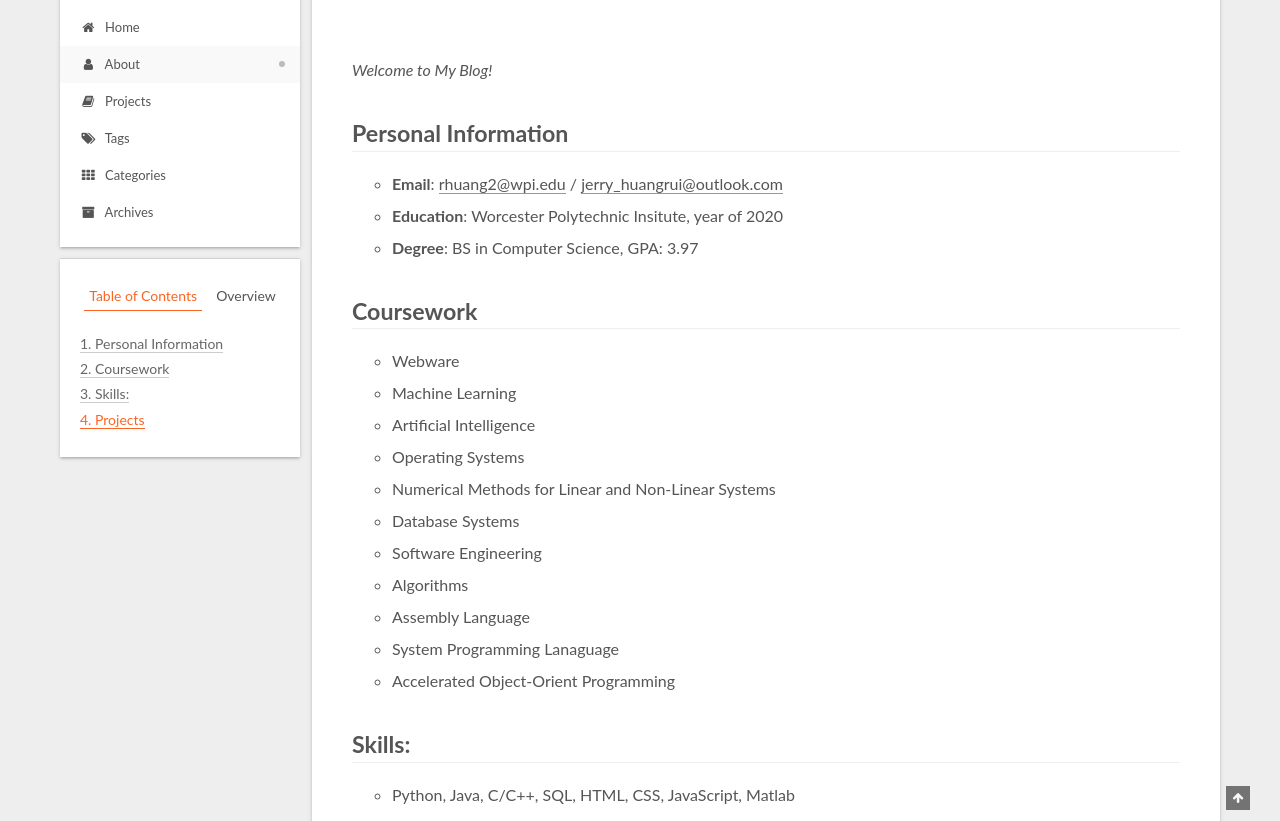
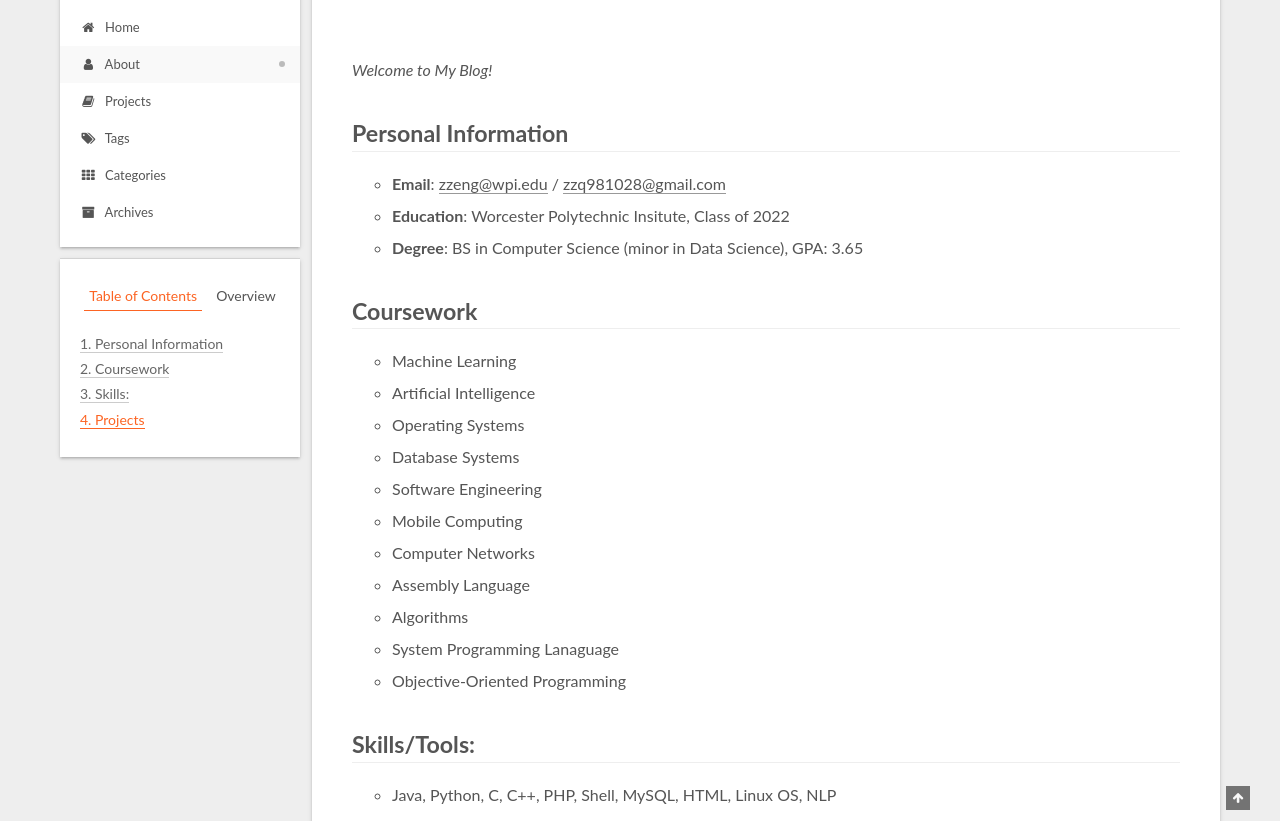
Before and after one commit to zzq980398374/zzq980398374.github.io, a plain HTML site: page about/index.html in a window 1280 px wide. Shown: the part 90-911 px from the top of the page. Drawn offline with Linux system fonts and the light colour scheme.

Commit message:
about me

```diff
--- a/about/index.html
+++ b/about/index.html
@@ -410,25 +410,26 @@
 
           <p><em>Welcome to My Blog!</em></p>
 <h2 id="Personal-Information"><a href="#Personal-Information" class="headerlink" title="Personal Information"></a>Personal Information</h2><ul>
-<li><strong>Email</strong>: <a href="mailto:rhuang2@wpi.edu" target="_blank" rel="noopener">rhuang2@wpi.edu</a> / <a href="mailto:jerry_huangrui@outlook.com" target="_blank" rel="noopener">jerry_huangrui@outlook.com</a></li>
-<li><strong>Education</strong>: Worcester Polytechnic Insitute, year of 2020</li>
-<li><strong>Degree</strong>: BS in Computer Science, GPA: 3.97</li>
+<li><strong>Email</strong>: <a href="mailto:zzeng@wpi.edu" target="_blank" rel="noopener">zzeng@wpi.edu</a> / <a href="mailto:zzq981028@gmail.com" target="_blank" rel="noopener">zzq981028@gmail.com</a></li>
+<li><strong>Education</strong>: Worcester Polytechnic Insitute, Class of 2022</li>
+<li><strong>Degree</strong>: BS in Computer Science (minor in Data Science), GPA: 3.65</li>
 </ul>
 <h2 id="Coursework"><a href="#Coursework" class="headerlink" title="Coursework"></a>Coursework</h2><ul>
-<li>Webware</li>
 <li>Machine Learning</li>
 <li>Artificial Intelligence</li>
 <li>Operating Systems</li>
-<li>Numerical Methods for Linear and Non-Linear Systems</li>
 <li>Database Systems</li>
 <li>Software Engineering</li>
+<li>Mobile Computing</li>
+<li>Computer Networks</li>
+<li>Assembly Language</li>
 <li>Algorithms</li>
-<li>Assembly Language</li>
 <li>System Programming Lanaguage</li>
-<li>Accelerated Object-Orient Programming</li>
+<li>Objective-Oriented Programming</li>
 </ul>
-<h2 id="Skills"><a href="#Skills" class="headerlink" title="Skills:"></a>Skills:</h2><ul>
-<li>Python, Java, C/C++, SQL, HTML, CSS, JavaScript, Matlab</li>
+<h2 id="Skills"><a href="#Skills" class="headerlink" title="Skills:"></a>Skills/Tools:</h2><ul>
+<li>Java, Python, C, C++, PHP, Shell, MySQL, HTML, Linux OS, NLP</li>
+<li>Git, Apache, AWS, SQLyog, Maven, Control-M, Snowflake, Spring, JIRA, Android Studio, VS Code, AXURE RP, IntelliJ, Postgres</li>
 </ul>
 <h2 id="Projects"><a href="#Projects" class="headerlink" title="Projects"></a>Projects</h2><p>More about me on the projects page below<br><a href="/projects/">Projects Page</a></p>
 
```
